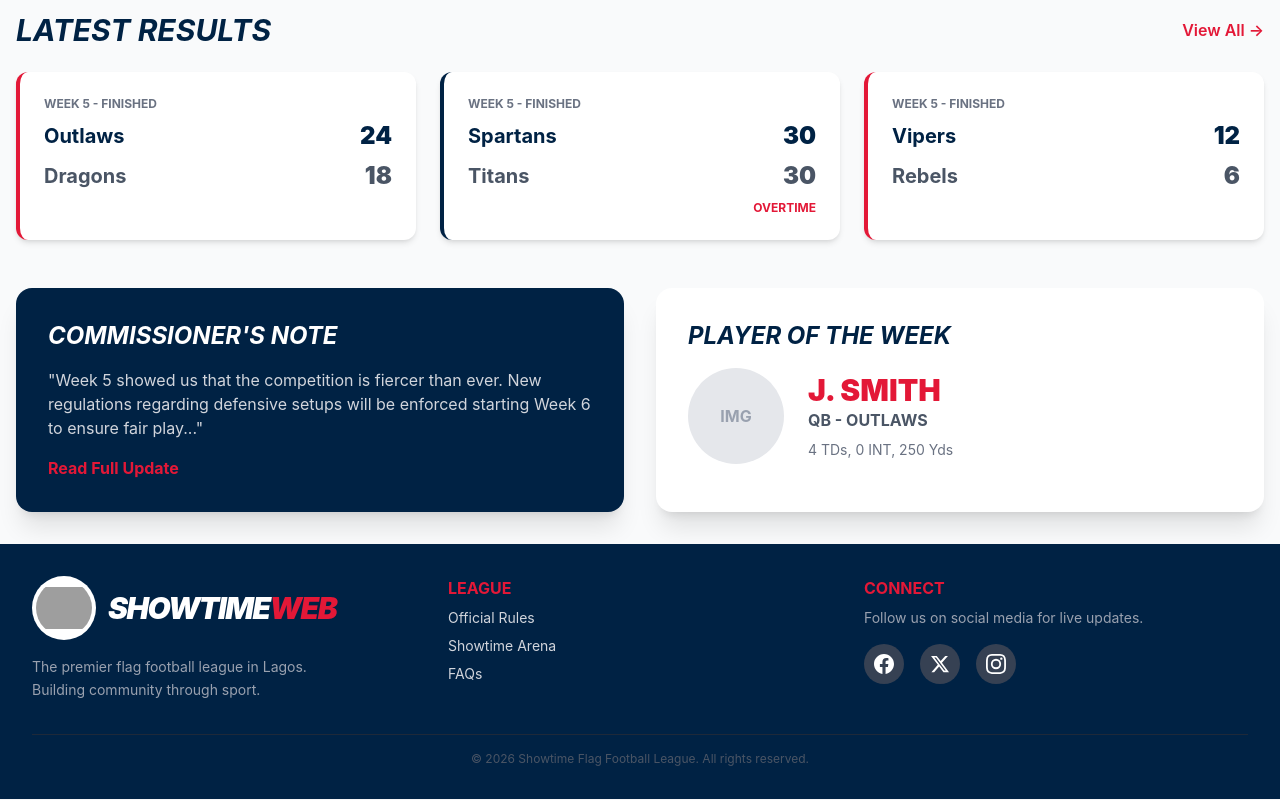
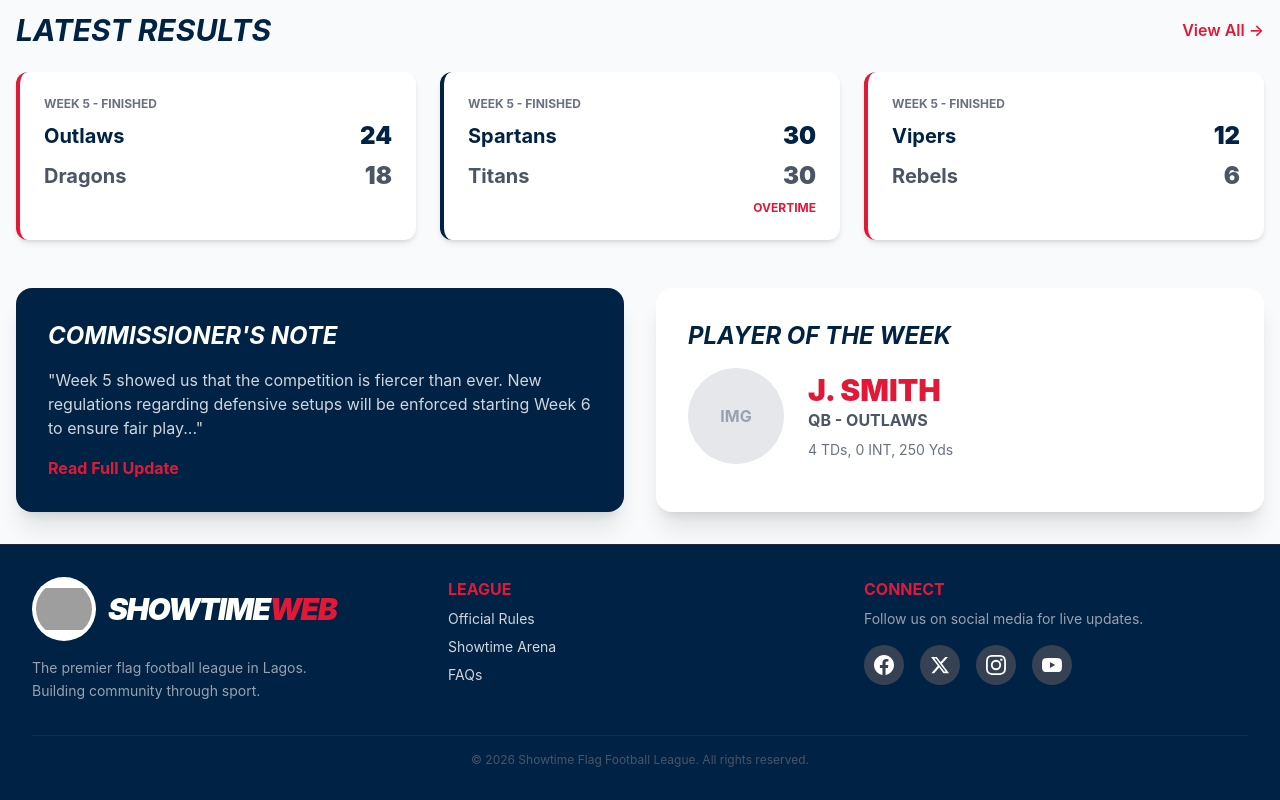
Before and after one commit to olagookundavid/Showtime-Web, a React app in the folder frontend/: page / in a window 1280 px wide. Shown: the part 1141-1941 px from the top of the page. Built offline with nearby package versions, Linux system fonts and the light colour scheme; grey boxes are pictures that could not be loaded; the HTML template or start-up script is replaced by a standard one.

Commit message:
feat: Add YouTube social media link to footer
- Add YouTube icon to footer social media section
- Use official YouTube red (#FF0000) for hover state
- Match existing icon styling (size, transitions, shadow)
- Link to https://www.youtube.com/@ShowtimeFlagFootball

```diff
--- a/frontend/src/components/layout/Footer.tsx
+++ b/frontend/src/components/layout/Footer.tsx
@@ -1,6 +1,6 @@
 export const Footer = () => {
     return (
-        <footer className="bg-sffl-navy text-white p-8 mt-auto">
+        <footer className="bg-sffl-navy dark:bg-gray-950 text-white p-8 mt-auto border-t border-gray-800 dark:border-gray-700">
             <div className="container mx-auto grid grid-cols-1 md:grid-cols-3 gap-8 text-center md:text-left">
                 {/* Branding */}
                 <div className="flex flex-col items-center md:items-start text-center md:text-left group cursor-pointer">
@@ -65,6 +65,17 @@ export const Footer = () => {
                                 <path d="M12 2.163c3.204 0 3.584.012 4.85.07 3.252.148 4.771 1.691 4.919 4.919.058 1.265.069 1.645.069 4.849 0 3.205-.012 3.584-.069 4.849-.149 3.225-1.664 4.771-4.919 4.919-1.266.058-1.644.07-4.85.07-3.204 0-3.584-.012-4.849-.07-3.26-.149-4.771-1.699-4.919-4.92-.058-1.265-.07-1.644-.07-4.849 0-3.204.013-3.583.07-4.849.149-3.227 1.664-4.771 4.919-4.919 1.266-.057 1.645-.069 4.849-.069zM12 0C8.741 0 8.333.014 7.053.072 2.695.272.273 2.69.073 7.052.014 8.333 0 8.741 0 12c0 3.259.014 3.668.072 4.948.2 4.358 2.618 6.78 6.98 6.98C8.333 23.986 8.741 24 12 24c3.259 0 3.668-.014 4.948-.072 4.354-.2 6.782-2.618 6.979-6.98.059-1.28.073-1.689.073-4.948 0-3.259-.014-3.667-.072-4.947-.196-4.354-2.617-6.78-6.979-6.98C15.668.014 15.259 0 12 0zm0 5.838a6.162 6.162 0 100 12.324 6.162 6.162 0 000-12.324zM12 16a4 4 0 110-8 4 4 0 010 8zm6.406-11.845a1.44 1.44 0 100 2.881 1.44 1.44 0 000-2.881z" />
                             </svg>
                         </a>
+                        <a
+                            href="https://www.youtube.com/@ShowtimeFlagFootball"
+                            target="_blank"
+                            rel="noopener noreferrer"
+                            className="w-10 h-10 bg-gray-700 hover:bg-[#FF0000] rounded-full flex items-center justify-center transition-all duration-300 hover:scale-110 hover:shadow-lg"
+                            aria-label="YouTube"
+                        >
+                            <svg className="w-5 h-5" fill="currentColor" viewBox="0 0 24 24">
+                                <path d="M23.498 6.186a3.016 3.016 0 0 0-2.122-2.136C19.505 3.545 12 3.545 12 3.545s-7.505 0-9.377.505A3.017 3.017 0 0 0 .502 6.186C0 8.07 0 12 0 12s0 3.93.502 5.814a3.016 3.016 0 0 0 2.122 2.136c1.871.505 9.376.505 9.376.505s7.505 0 9.377-.505a3.015 3.015 0 0 0 2.122-2.136C24 15.93 24 12 24 12s0-3.93-.502-5.814zM9.545 15.568V8.432L15.818 12l-6.273 3.568z" />
+                            </svg>
+                        </a>
                     </div>
                 </div>
             </div>
```
